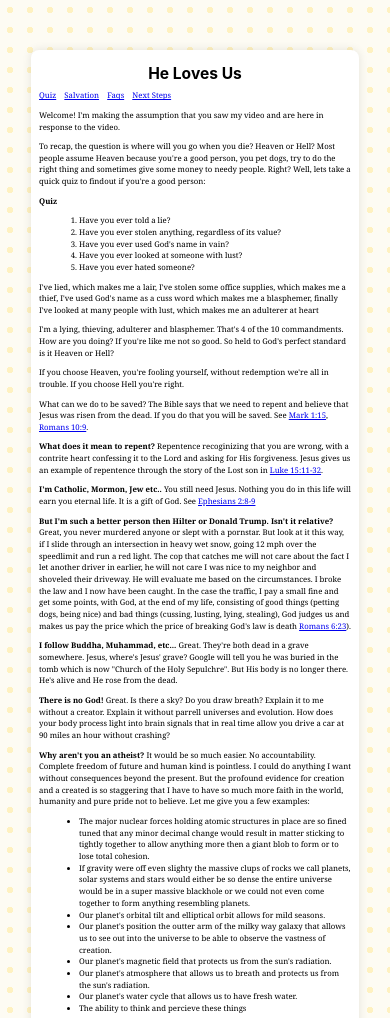
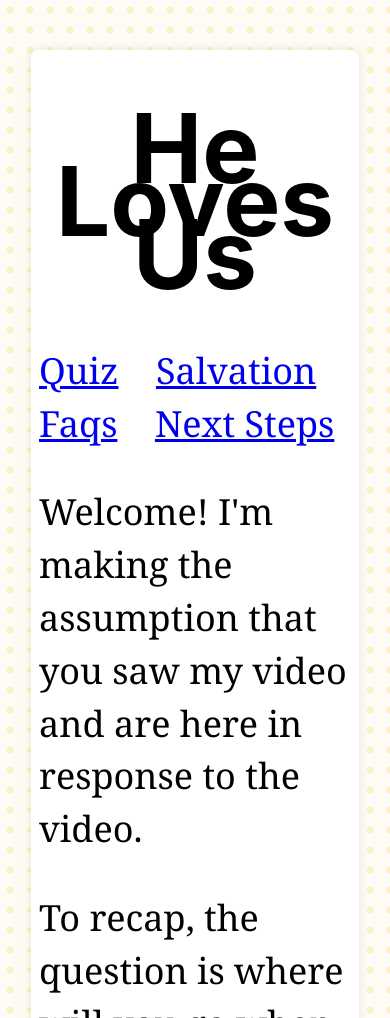
Before and after one commit to snowmac/helovesus.org, a plain HTML site: page index.html in a window 390 px wide. Shown: the top 1018 px of the page. Drawn offline with Linux system fonts and the light colour scheme.

Commit message:
--wip-- [skip ci]

```diff
--- a/style.css
+++ b/style.css
@@ -1,14 +1,14 @@
 * {
   font-family: Georgia, "Times New Roman", serif;
-  font-size: 2vw;
+  font-size: 1.2rem;
   line-height: 1.5rem;
 }
 h1, h2, h3 {
   font-family: -apple-system, BlinkMacSystemFont, "Segoe UI", Arial, sans-serif;
 }
-h1 { font-size: 4vw;}
-h2 { font-size: 3vw;}
-h3 { font-size: 2vw;}
+h1 { font-size: 3rem;}
+h2 { font-size: 2rem;}
+h3 { font-size: 1.6rem;}
 
 body {
   margin: 0;
@@ -46,5 +46,18 @@ body::before {
   z-index: 2;
 }
 
+/* Mobile Font Size */
+@media (max-width: 768px) {
+  * {
+    font-size: 1.5rem;
+    line-height: 2.2rem;
+  }
+  h1 { font-size: 4rem;}
+  h2 { font-size: 3rem;}
+  h3 { font-size: 2.2rem;}
+
+
+}
+
 /* Utility classes */
 .center { text-align: center; }
```
